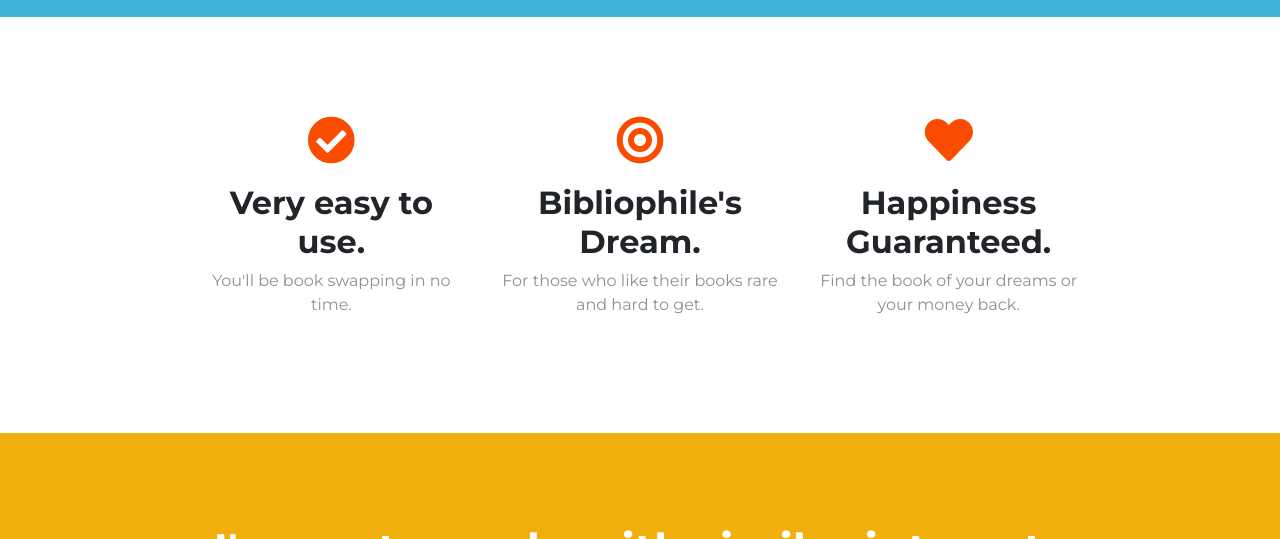
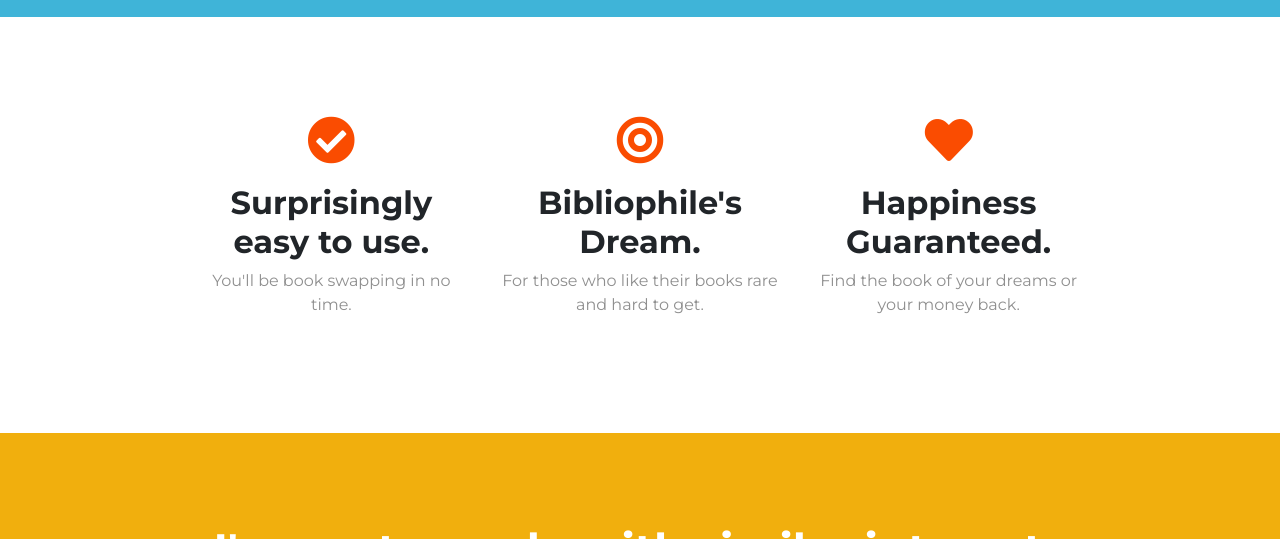
Before and after one commit to julia-crosara/book-swap-app, a plain HTML site: page index.html in a window 1280 px wide. Shown: the part 561-1100 px from the top of the page. Drawn offline with nearby package versions, Linux system fonts and the light colour scheme.

Commit message:
Add files via upload

```diff
--- a/index.html
+++ b/index.html
@@ -64,7 +64,7 @@
             <div class="row">
                 <div class="feature-box col-lg-4">
                     <i class="fas fa-check-circle fa-3x feature-icons"></i>
-                    <h3 class="feature-title">Very easy to use.</h3>
+                    <h3 class="feature-title">Surprisingly easy to use.</h3>
                     <p>You'll be book swapping in no time.</p>
                 </div>
                 <div class="feature-box col-lg-4">
```
